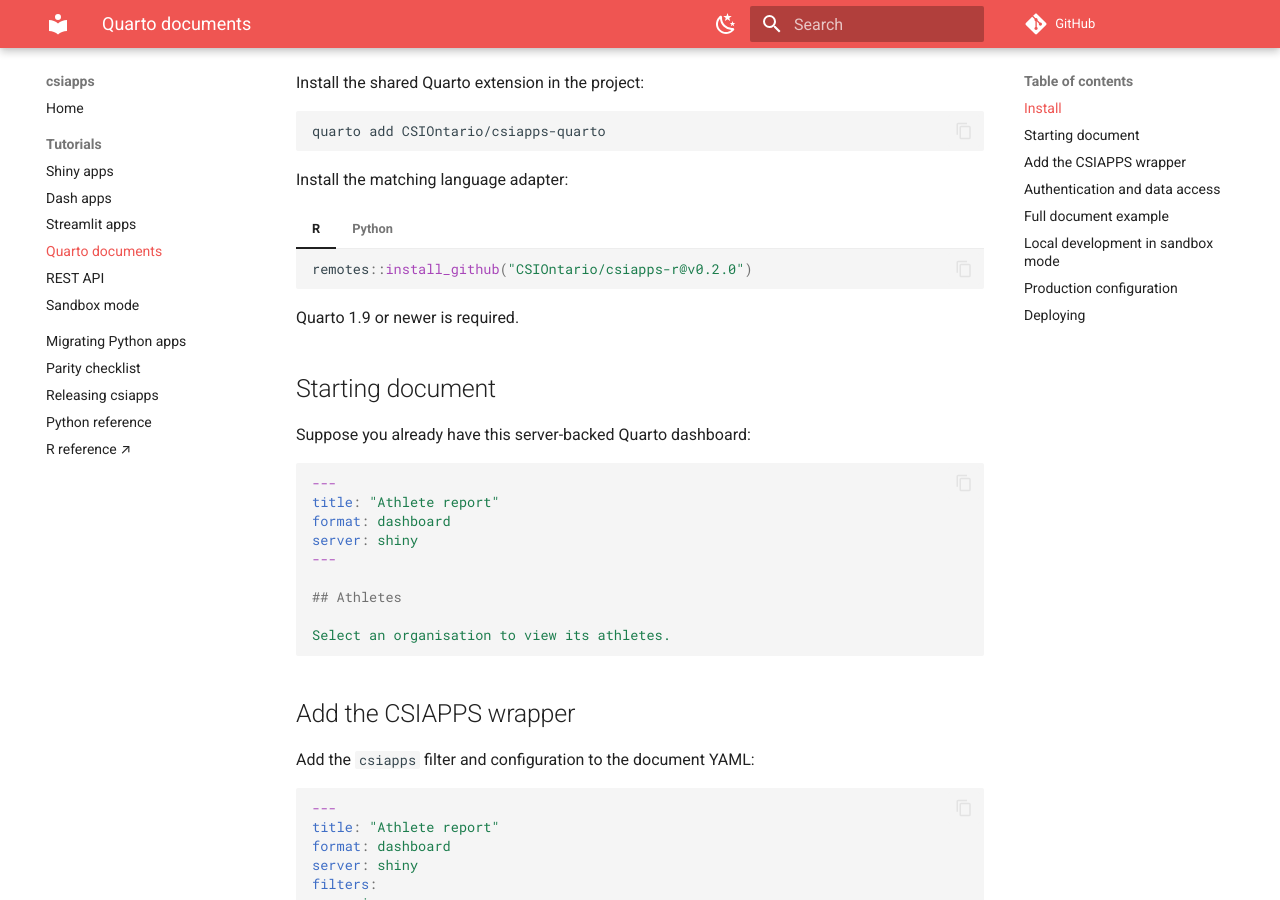
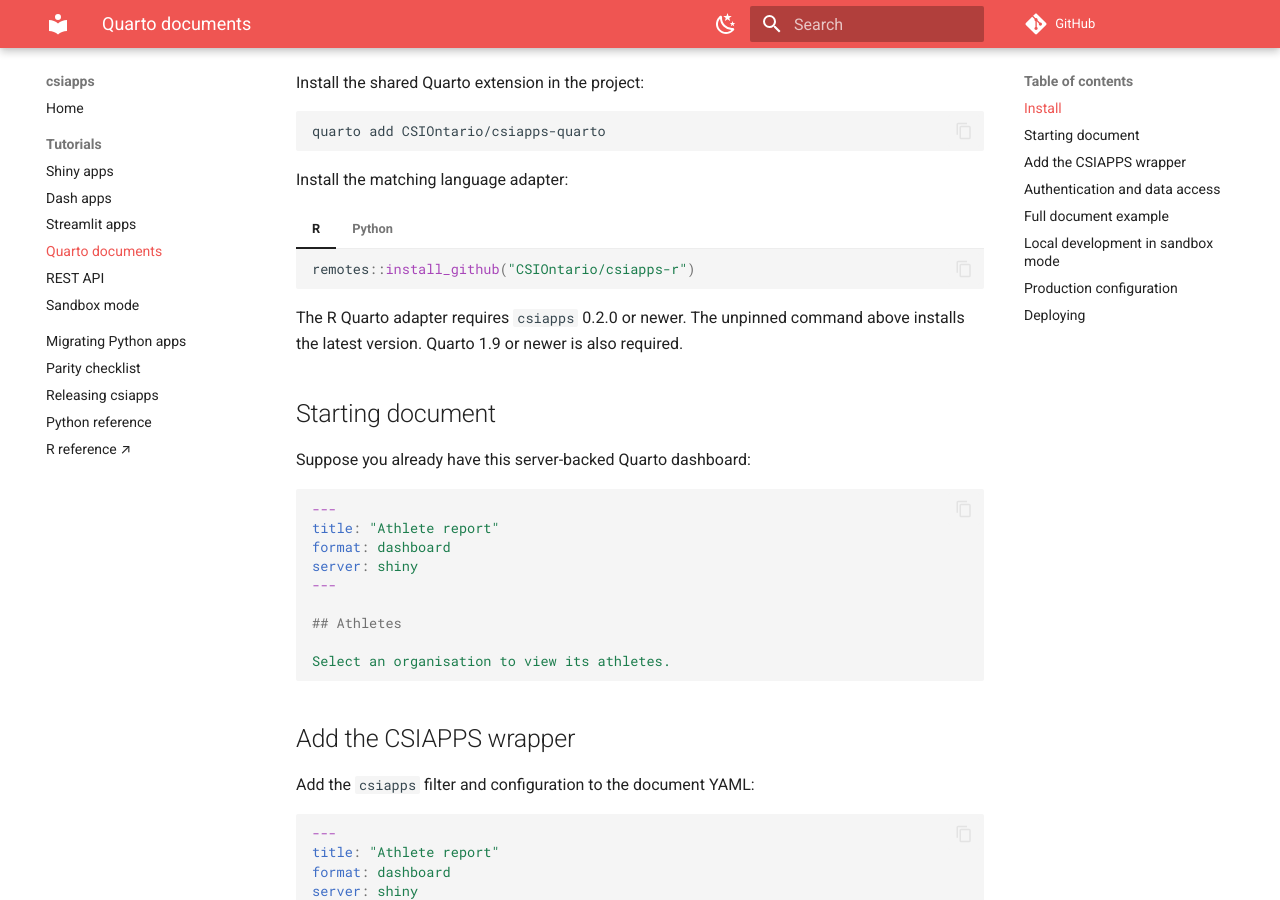
Before and after one commit to CSIOntario/csiapps, an MkDocs documentation site: the page built from docs/quarto-docs.md, in a window 1280 px wide and 900 px high, scrolled down 345 px. Built offline with MkDocs 1.6.1 and Material for MkDocs 9.7.7, drawn with Linux system fonts in a browser that asks for light colours; comment, search, counter and statistics services are not loaded.

Commit message:
Document latest R install for Quarto

````diff
--- a/docs/quarto-docs.md
+++ b/docs/quarto-docs.md
@@ -21,7 +21,7 @@
 === "R"
 
     ```r
-    remotes::install_github("CSIOntario/csiapps-r@v0.2.0")
+    remotes::install_github("CSIOntario/csiapps-r")
     ```
 
 === "Python"
@@ -30,7 +30,8 @@
     pip install 'csiapps[quarto]'
     ```
 
-Quarto 1.9 or newer is required.
+The R Quarto adapter requires `csiapps` 0.2.0 or newer. The unpinned command
+above installs the latest version. Quarto 1.9 or newer is also required.
 
 ## Starting document
 
````
